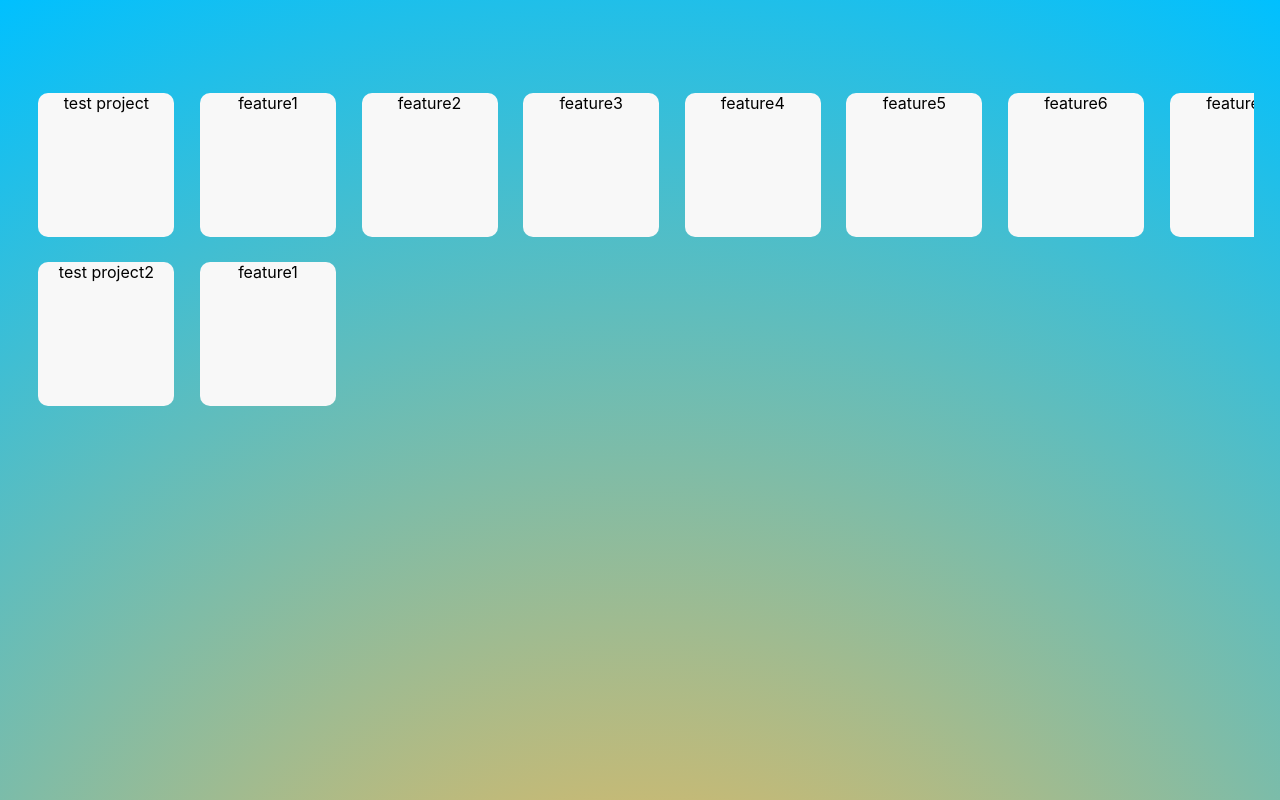
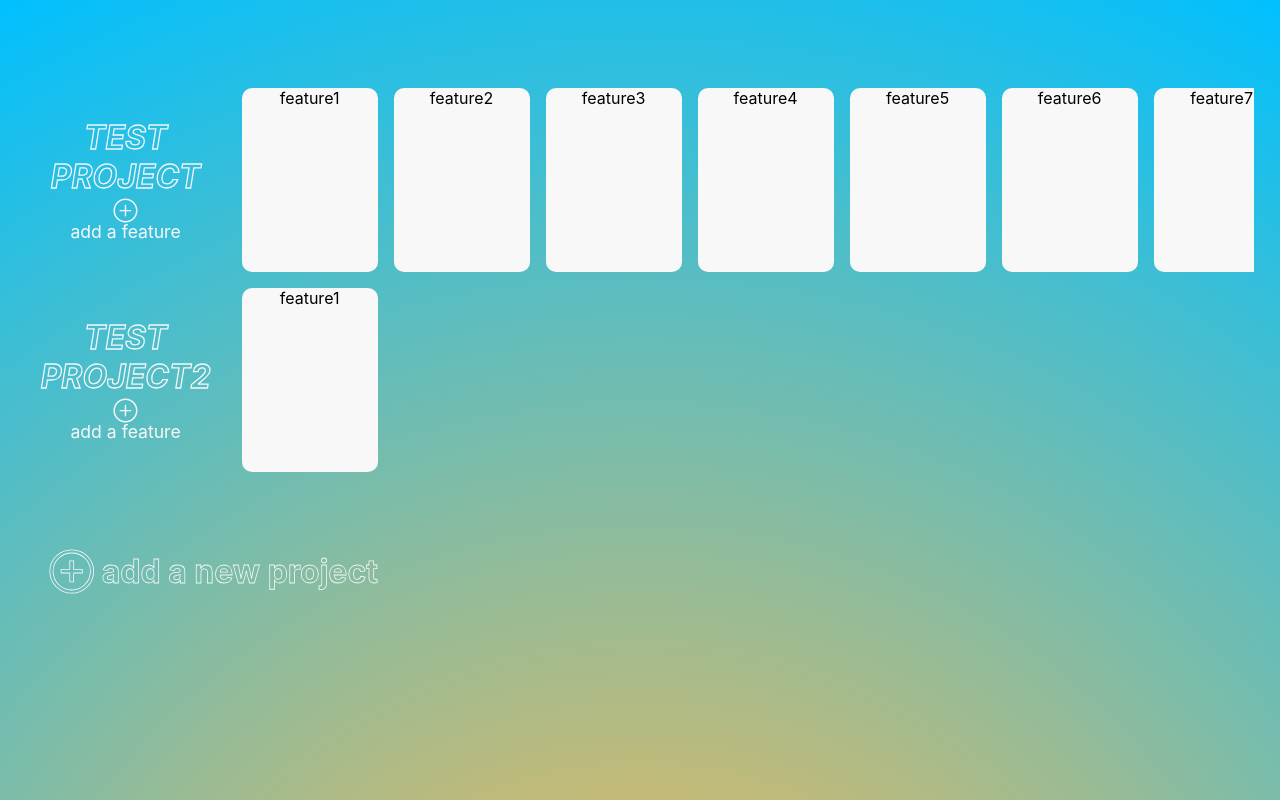
Before and after one commit to tootboi/React-ProjectManager, a React (Create React App) app: page / in a window 1280 px wide. Built offline with nearby package versions, Linux system fonts and the light colour scheme.

Commit message:
refined overall design of project list

```diff
--- a/src/components/ProjectDetails.js
+++ b/src/components/ProjectDetails.js
@@ -5,10 +5,17 @@ import FeatureDetails from './FeatureDetails';
 const ProjectDetails = ({project}) => {
     return (
         <div className="projectDetail">
-            <div className='projectTitle'>{project.title}</div>
-            {project.features.map(feature => {
-                    return (<FeatureDetails feature={feature} key={feature.id} />)
-                })}
+            <div className='project'>
+                <div className="projectContainer">
+                    <div className='projectTitle'>{project.title}</div>
+                    <div className='addFeature'>&oplus; <br/> add a feature</div>
+                </div>
+            </div>
+            <div className="featureList">
+                {project.features.map(feature => {
+                        return (<FeatureDetails feature={feature} key={feature.id} />)
+                    })}
+            </div>
         </div>
     );
 }
--- a/src/components/ProjectList.js
+++ b/src/components/ProjectList.js
@@ -9,9 +9,10 @@ const ProjectList = () => {
                 {projects.map(project => {
                     return (<ProjectDetails project={project} key={project.id}/>)
                 })}
+                <div className="addProject">&oplus; add a new project</div>
         </div>
     ) : (
-        <div className="empty">No projects</div>
+        <div className="addProject">&oplus; add a new project</div>
     );
 }
 
--- a/src/index.css
+++ b/src/index.css
@@ -1,8 +1,7 @@
 html {
   height: 100%;
-  width: 100%;
-  background: rgb(255,184,78);
-  background: radial-gradient(circle at 50% 150%, rgba(255,184,78,1) 8%, rgba(0,192,255,1) 100%);
+  background-image: radial-gradient(circle at 50% 150%, rgba(255,184,78,1) 8%, rgba(0,192,255,1) 100%);
+  background-attachment: fixed;
 }
 
 body {
@@ -15,27 +14,78 @@ body {
 }
 
 .projectList {
-  margin: 10vh 2vw;
+  padding: 10vh 2vw;
 }
 
 .projectDetail {
+  height: 25vh;
+}
+
+.featureList {
   white-space: nowrap;
   overflow-x: scroll;
   scrollbar-width: none;
 }
 
-.projectDetail::-webkit-scrollbar {
+.featureList::-webkit-scrollbar {
   display: none;
 }
 
-.projectDetail div {
+.featureList div {
+  white-space: normal;
   display: inline-block;
-  margin: 1vw;
+  margin: 1vh;
   background-color: #f8f8f8;
-  height: 18vh;
+  height: 23vh;
   width: 17vh;
   border-radius: 10px;
   overflow-wrap: break-word;
   align-items: center;
   text-align: center;
 }
+
+div.project {
+  float: left;
+  width: 25vh;
+  height: 100%;
+  text-align: center;
+  margin-right: 1vh;
+  display: flex;
+  justify-content: center;
+  align-items: center;
+}
+
+div.projectTitle {
+  background-color: transparent;
+  text-transform: uppercase;
+  font-weight: bold;
+  font-style: italic;
+  font-size: 2em;
+  color: #f8f8f8;
+  -webkit-text-fill-color: transparent;
+  -webkit-text-stroke: .04em #f8f8f8;
+  margin-bottom: .5vh;
+}
+
+.projectTitle p {
+  margin: 0;
+}
+
+.addProject {
+  width: fit-content;
+  margin-top: 9vh;
+  margin-left: 3vh;
+  font-size: 2em;
+  color: #f8f8f8;
+  font-weight: bold;
+  -webkit-text-fill-color: transparent;
+  -webkit-text-stroke: .025em #f8f8f8;
+  cursor: pointer;
+}
+
+.addFeature {
+  font-style: normal;
+  font-size: 1.1em;
+  color: #f8f8f8;
+  cursor: pointer;
+}
```
